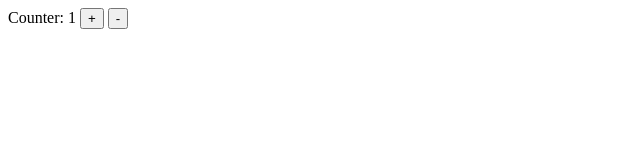
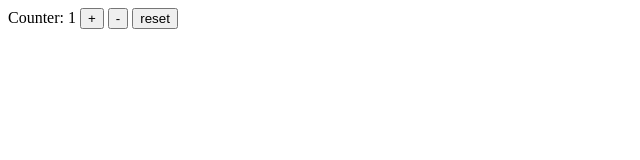
Before and after one commit to scboesch/vue-counter, a website built with Parcel: page index.html in a window 1280 px wide. Shown: the whole page, without its empty margins (0-640 px from the left). Built offline with nearby package versions, Linux system fonts and the light colour scheme.

Commit message:
Added reset button.

```diff
--- a/index.html
+++ b/index.html
@@ -9,6 +9,7 @@
       Counter: {{counter}}
       <button @click="increment()"> + </button>
       <button @click="decrement()"> - </button>
+      <button @click="reset()"> reset </button>
     </div>
 
     <script src="https://unpkg.com/vue"></script>
--- a/main.js
+++ b/main.js
@@ -9,6 +9,9 @@ var app = new Vue({
     },
     decrement: function() {
       this.counter = this.counter - 1;
+    },
+    reset: function() {
+      this.counter = 0;
     }
   }
 });
```
